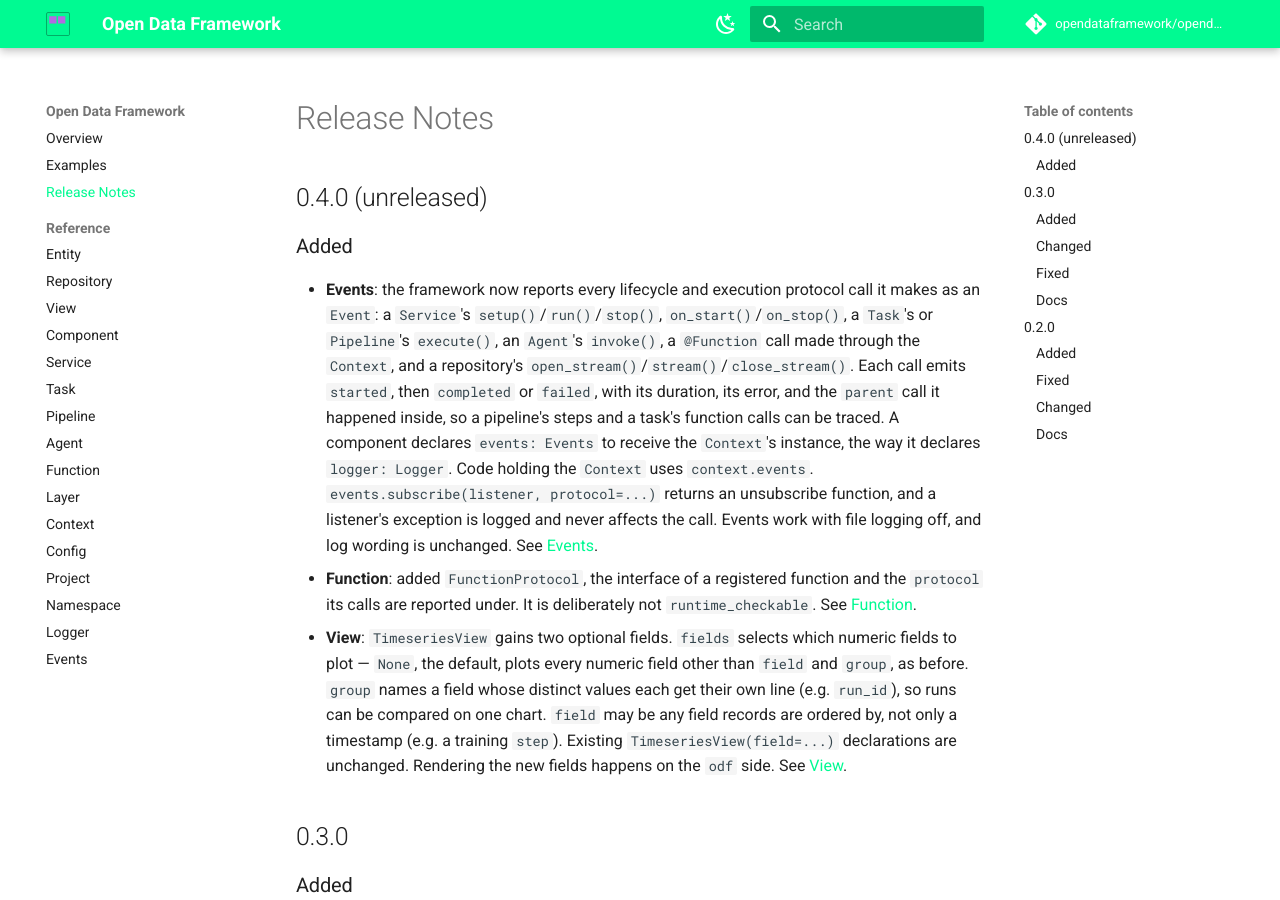
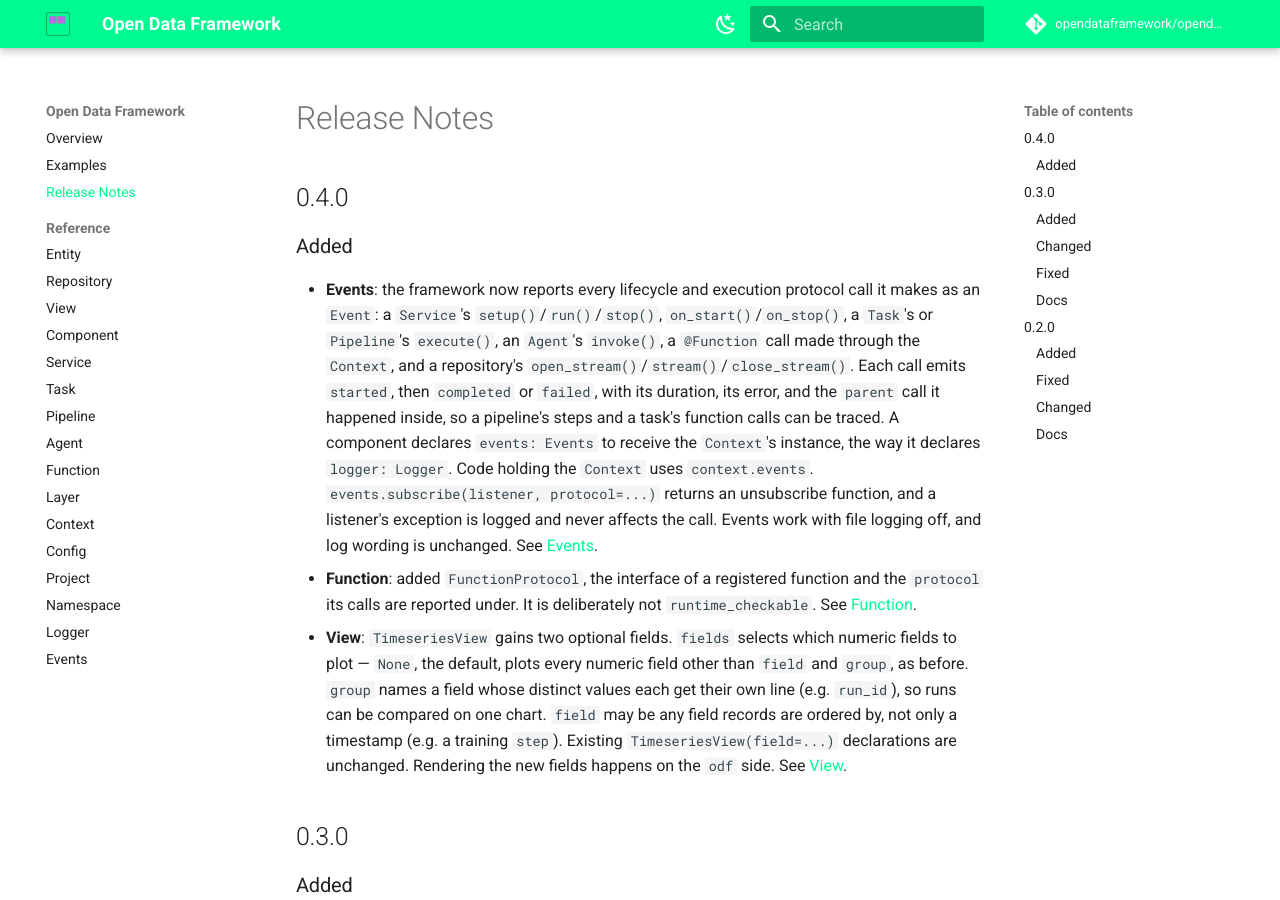
Before and after one commit to opendataframework/opendataframework, an MkDocs documentation site: the page built from docs/release-notes.md, in a window 1280 px wide and 900 px high. Built offline with MkDocs 1.6.1 and Material for MkDocs 9.7.7, drawn with Linux system fonts in a browser that asks for light colours; comment, search, counter and statistics services are not loaded.

Commit message:
:bookmark: chore(release): finalize 0.4.0 release notes

```diff
--- a/docs/release-notes.md
+++ b/docs/release-notes.md
@@ -1,6 +1,6 @@
 # Release Notes
 
-## 0.4.0 (unreleased)
+## 0.4.0
 
 ### Added
 
```
